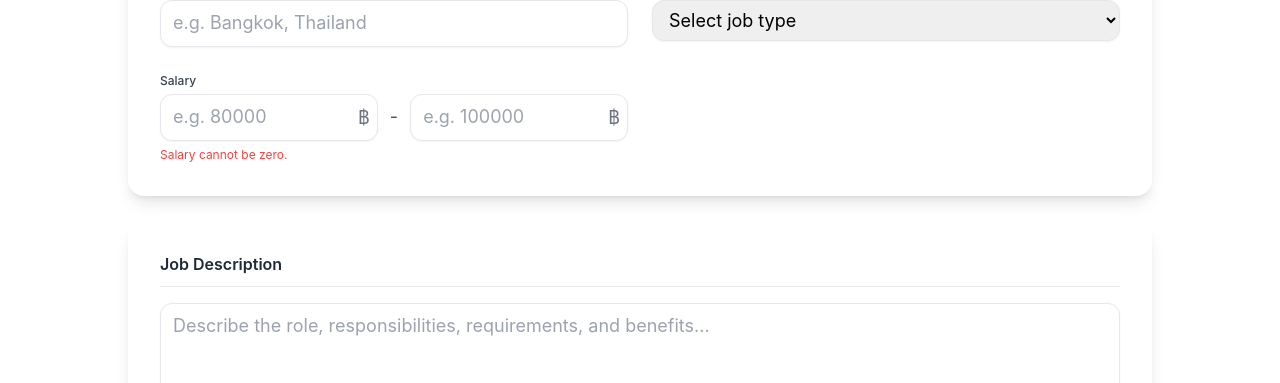
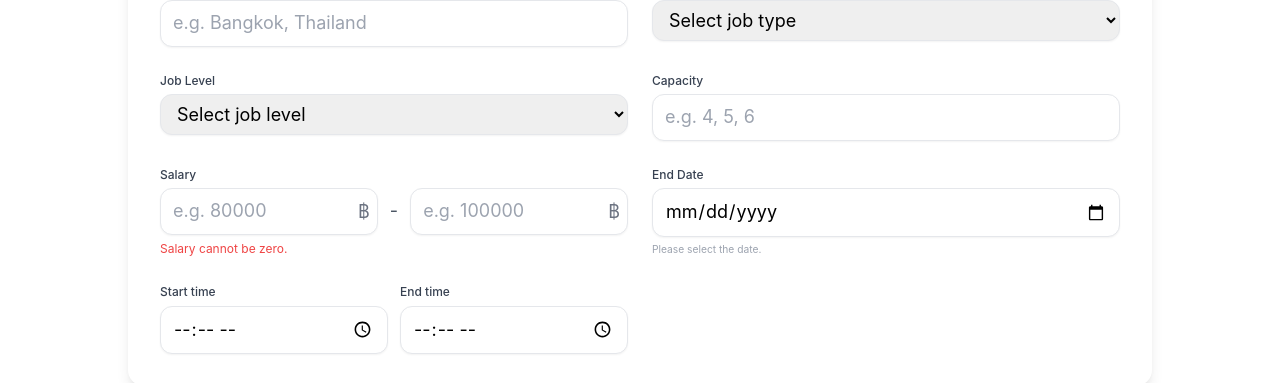
Before and after one commit to KU-jobapp-guys/KU-Seek, a Vue app in the folder frontend/: page /company/job-post-form in a window 1280 px wide. Shown: the part 417-800 px from the top of the page. Built offline with nearby package versions, Linux system fonts and the light colour scheme; no server answers.

Commit message:
feat: add more field to the job post form

```diff
--- a/frontend/src/components/jobPostForm/JobPostForm.vue
+++ b/frontend/src/components/jobPostForm/JobPostForm.vue
@@ -9,6 +9,8 @@ import TagInput from './inputs/TagInput.vue'
 import ContactField from './inputs/ContactField.vue'
 import SalaryInput from './inputs/SalaryInput.vue'
 import SearchableTagInput from './inputs/SearchableTagInput.vue'
+import CalendarInput from './inputs/CalendarInput.vue'
+import TimeInput from './inputs/TimeInput.vue'
 
 const props = defineProps<{
   initialData?: Job
@@ -30,8 +32,12 @@ const jobPost = ref({
   jobType: '',
   skills: [] as string[],
   tags: [] as string[],
+  capacity: '',
   salaryMin: '',
   salaryMax: '',
+  jobLevel: '',
+  endDate: '',
+  workHours: '',
   contacts: [] as { type: string; link: string }[],
 })
 
@@ -49,6 +55,10 @@ const initializeForm = () => {
       salaryMin: props.initialData.salaryMin.toString() || '',
       salaryMax: props.initialData.salaryMax.toString() || '',
       contacts: props.initialData.contacts || [],
+      capacity: props.initialData.capacity ? String(props.initialData.capacity) : '',
+      jobLevel: props.initialData.jobLevel || '',
+      endDate: props.initialData.endDate ? String(props.initialData.endDate) : '',
+      workHours: props.initialData.workHours || '',
     }
   }
 }
@@ -67,6 +77,11 @@ const isFormValid = computed(() => {
     jobPost.value.salaryMax.trim() !== '' &&
     Number(jobPost.value.salaryMin) > 0 &&
     Number(jobPost.value.salaryMax) > 0 &&
+    jobPost.value.jobLevel.trim() !== '' &&
+    jobPost.value.capacity.trim() !== '' &&
+    Number(jobPost.value.capacity) > 0 &&
+    jobPost.value.endDate.trim() !== '' &&
+    jobPost.value.workHours.trim() !== '' &&
     isSalaryValid.value
   )
 })
@@ -89,6 +104,7 @@ const handleSubmit = (): void => {
     ...jobPost.value,
     salaryMin: Number(jobPost.value.salaryMin),
     salaryMax: Number(jobPost.value.salaryMax),
+    capacity: Number(jobPost.value.capacity),
   }
 
   emit('submit', payload)
@@ -173,11 +189,41 @@ onMounted(() => {
             </select>
           </div>
 
+          <div class="flex flex-col">
+            <label class="text-sm font-medium text-gray-700 mb-1">Job Level</label>
+            <select
+              v-model="jobPost.jobLevel"
+              class="px-3 py-2 border text-black rounded-xl shadow-sm focus:ring-2 focus:ring-blue-500 focus:border-blue-500 outline-none"
+          >
+              <option disabled value="" class="text-gray-400">Select job level</option>
+              <option value="Junior">Junior</option>
+              <option value="Mid-Level">Mid-Level</option>
+              <option value="Senior-Level">Senior-Level</option>
+            </select>
+          </div>
+
+          <BaseInput
+            v-model="jobPost.capacity"
+            label="Capacity"
+            placeholder="e.g. 4, 5, 6"
+          />
+
           <SalaryInput
             v-model:salaryMin="jobPost.salaryMin"
             v-model:salaryMax="jobPost.salaryMax"
             @validity="isSalaryValid = $event"
           />
+
+          <CalendarInput
+            v-model="jobPost.endDate"
+          />
+
+          <TimeInput
+            v-model="jobPost.workHours"
+            :emitCombined="true"
+          />
+
+
         </div>
       </section>
 
--- a/frontend/src/types/jobType.ts
+++ b/frontend/src/types/jobType.ts
@@ -13,9 +13,12 @@ export interface Job {
   tags?: string[]
   salaryMin: number
   salaryMax: number
+  endDate?: string
+  workHours?: string
   status: string
   totalApplicants: number
   pendingApplicants: number
+  capacity: number
 }
 
 export type FilterKeys = 'role' | 'skills' | 'company' | 'jobLevel' | 'location' | 'jobType'
```
